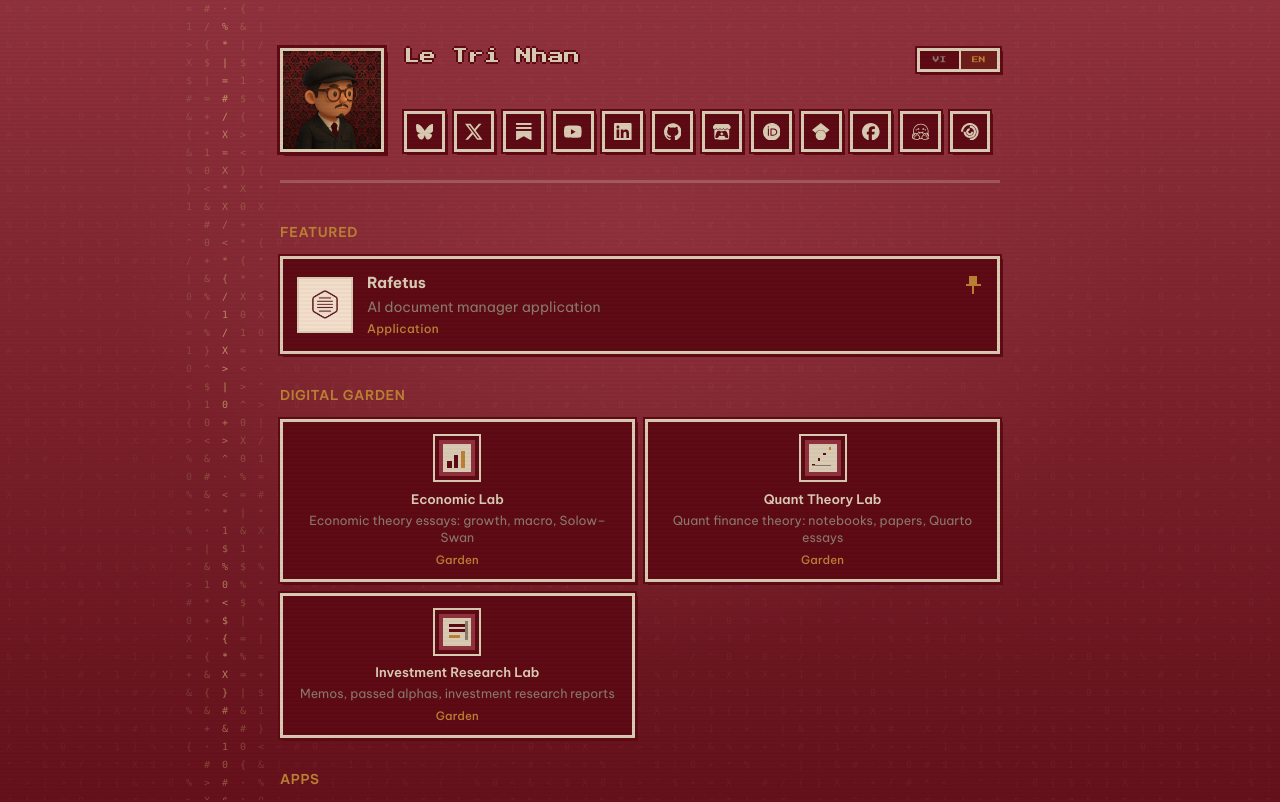
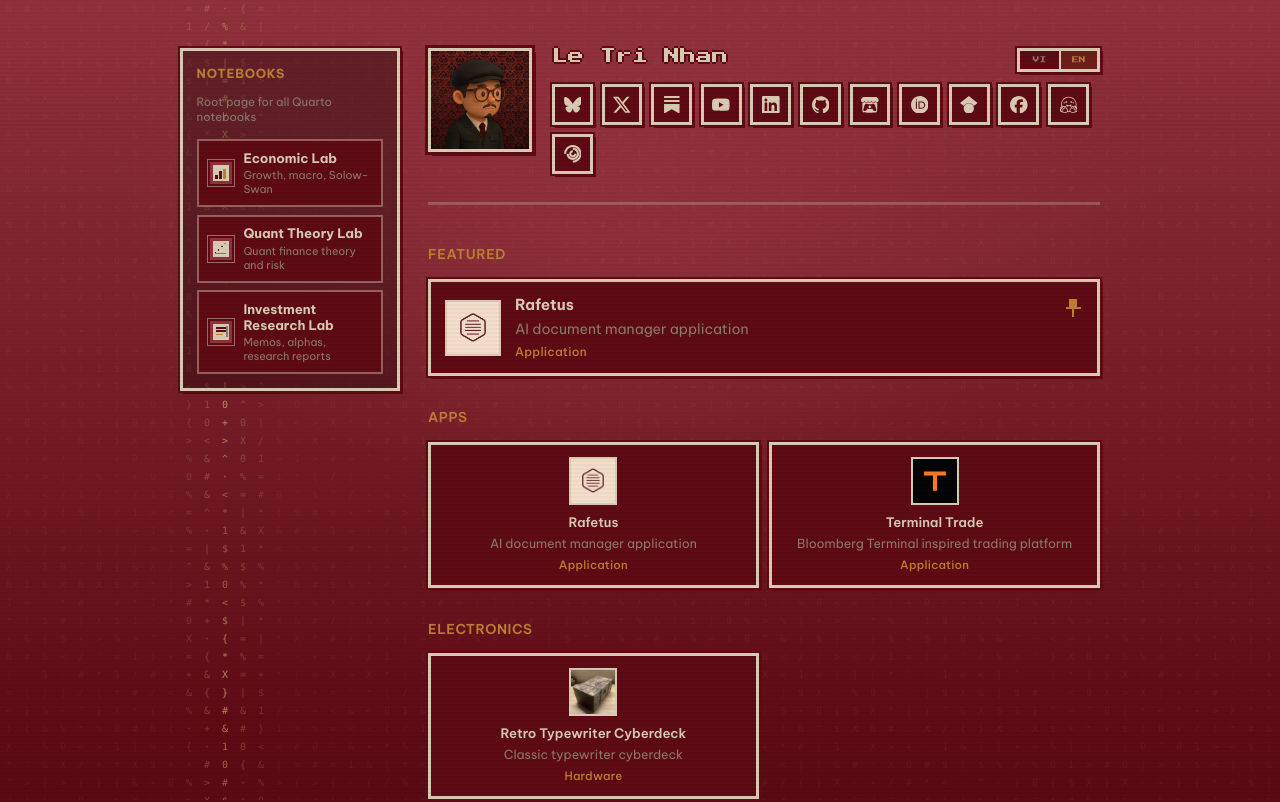
Before and after one commit to letrinhandn/letrinhan-site, a React (Vite) app: page / in a window 1280 px wide. Shown: the top 802 px of the page. Built offline with nearby package versions, Linux system fonts and the light colour scheme.

Commit message:
Make the personal site the notebooks root hub with a sidebar.
Sticky Notebooks rail links Economic Lab, QTL, and IRL from one place.

```diff
--- a/src/App.css
+++ b/src/App.css
@@ -53,13 +53,14 @@
   );
 }
 
-.page {
+.shell {
   position: relative;
   z-index: 1;
-  width: min(560px, calc(100% - 2rem));
-  display: flex;
-  flex-direction: column;
-  gap: 2.5rem;
+  width: min(920px, calc(100% - 2rem));
+  display: grid;
+  grid-template-columns: 220px minmax(0, 1fr);
+  gap: 1.75rem;
+  align-items: start;
   padding: 3rem 0 3rem;
   opacity: 0;
   transform: translateY(8px);
@@ -68,10 +69,113 @@
     transform 0.45s steps(6, end);
 }
 
-.site.is-ready .page {
+.site.is-ready .shell {
   opacity: 1;
   transform: translateY(0);
 }
+
+.notebook-rail {
+  position: sticky;
+  top: 1.25rem;
+  display: flex;
+  flex-direction: column;
+  gap: 0.65rem;
+  padding: 0.85rem;
+  background: rgba(20, 4, 6, 0.35);
+  border: 3px solid var(--paper);
+  box-shadow:
+    0 0 0 2px var(--burgundy-deep),
+    3px 3px 0 var(--ink);
+}
+
+.notebook-rail-label {
+  margin: 0;
+  font-family: var(--font-body);
+  font-size: 0.78rem;
+  font-weight: 700;
+  letter-spacing: 0.06em;
+  text-transform: uppercase;
+  color: var(--gold);
+}
+
+.notebook-rail-hint {
+  margin: 0;
+  font-family: var(--font-body);
+  font-size: 0.72rem;
+  line-height: 1.35;
+  color: var(--paper-dim);
+}
+
+.notebook-nav {
+  display: flex;
+  flex-direction: column;
+  gap: 0.45rem;
+  margin-top: 0.25rem;
+}
+
+.notebook-nav-link {
+  display: grid;
+  grid-template-columns: auto 1fr;
+  gap: 0.55rem;
+  align-items: center;
+  padding: 0.55rem 0.5rem;
+  color: var(--paper);
+  background: var(--burgundy-deep);
+  border: 2px solid rgba(217, 202, 179, 0.45);
+  transition:
+    border-color 0.1s steps(2, end),
+    background 0.1s steps(2, end),
+    color 0.1s steps(2, end),
+    transform 0.1s steps(2, end);
+}
+
+.notebook-nav-link:hover,
+.notebook-nav-link:focus-visible {
+  color: var(--gold);
+  border-color: var(--gold);
+  background: var(--burgundy-bright);
+  transform: translate(-1px, -1px);
+  outline: none;
+}
+
+.notebook-nav-icon {
+  width: 28px;
+  height: 28px;
+  object-fit: cover;
+  border: 1px solid rgba(217, 202, 179, 0.5);
+}
+
+.notebook-nav-copy {
+  display: flex;
+  flex-direction: column;
+  gap: 0.12rem;
+  min-width: 0;
+}
+
+.notebook-nav-title {
+  font-family: var(--font-body);
+  font-size: 0.82rem;
+  font-weight: 650;
+  line-height: 1.25;
+}
+
+.notebook-nav-blurb {
+  font-family: var(--font-body);
+  font-size: 0.68rem;
+  line-height: 1.3;
+  color: var(--paper-dim);
+}
+
+.page {
+  position: relative;
+  z-index: 1;
+  width: 100%;
+  min-width: 0;
+  display: flex;
+  flex-direction: column;
+  gap: 2.5rem;
+}
+
 
 .identity {
   display: grid;
@@ -591,6 +695,22 @@
   transition: letter-spacing 0.12s steps(3, end), color 0.1s steps(2, end);
 }
 
+@media (max-width: 819px) {
+  .shell {
+    grid-template-columns: 1fr;
+    gap: 1.25rem;
+    width: min(560px, calc(100% - 2rem));
+  }
+
+  .notebook-rail {
+    position: static;
+  }
+
+  .notebook-nav {
+    display: grid;
+    grid-template-columns: 1fr;
+  }
+
 @media (max-width: 480px) {
   .identity {
     grid-template-columns: 1fr;
@@ -608,12 +728,6 @@
 
   .work-link.is-compact {
     padding: 0.65rem;
-  }
-}
-
-@media (min-width: 900px) {
-  .page {
-    width: min(720px, calc(100% - 2rem));
   }
 }
 
@@ -694,10 +808,12 @@
 }
 
 @media (prefers-reduced-motion: reduce) {
+  .shell,
   .page,
   .social-btn,
   .social-preview,
   .work-link,
+  .notebook-nav-link,
   .lang-btn,
   .avatar,
   .work-icon,
@@ -717,7 +833,7 @@
     opacity: 0 !important;
   }
 
-  .site .page {
+  .site .shell {
     opacity: 1;
     transform: none;
   }
--- a/src/App.tsx
+++ b/src/App.tsx
@@ -417,8 +417,12 @@ export default function App() {
     }
   }, [])
 
+  const notebooks = useMemo(
+    () => gardenWorks.map((work) => localizeWork(work, locale)),
+    [locale],
+  )
+
   const workSections = useMemo((): WorkSection[] => {
-    const garden = gardenWorks.map((work) => localizeWork(work, locale))
     const apps = appWorks.map((work) => localizeWork(work, locale))
     const electronics = electronicsWorks.map((work) =>
       localizeWork(work, locale),
@@ -436,11 +440,6 @@ export default function App() {
           if (!work) throw new Error(`Featured work missing: ${id}`)
           return work
         }),
-      },
-      {
-        id: 'garden',
-        title: ui.garden[locale],
-        items: garden,
       },
       {
         id: 'apps',
@@ -470,6 +469,37 @@ export default function App() {
       <GlyphField />
       <div className="cursor-glow" aria-hidden="true" />
       <div className="scanlines" aria-hidden="true" />
+
+      <div className="shell">
+        <aside className="notebook-rail" aria-label={ui.notebooks[locale]}>
+          <p className="notebook-rail-label">{ui.notebooks[locale]}</p>
+          <p className="notebook-rail-hint">{ui.notebooksHint[locale]}</p>
+          <nav className="notebook-nav">
+            {notebooks.map((work) => (
+              <a
+                key={work.id}
+                className="notebook-nav-link"
+                href={work.href}
+                target="_blank"
+                rel="noreferrer noopener"
+              >
+                {work.icon ? (
+                  <img
+                    className="notebook-nav-icon"
+                    src={work.icon}
+                    alt=""
+                    width={28}
+                    height={28}
+                  />
+                ) : null}
+                <span className="notebook-nav-copy">
+                  <span className="notebook-nav-title">{work.title}</span>
+                  <span className="notebook-nav-blurb">{work.blurb}</span>
+                </span>
+              </a>
+            ))}
+          </nav>
+        </aside>
 
         <main className="page">
           <header className="identity" aria-label={ui.profile[locale]}>
@@ -521,5 +551,6 @@ export default function App() {
           </div>
         </main>
       </div>
+    </div>
   )
 }
--- a/src/i18n.ts
+++ b/src/i18n.ts
@@ -13,7 +13,11 @@ export type LocalizedWork = {
 
 export const ui = {
   featured: { vi: 'Nổi bật', en: 'Featured' },
-  garden: { vi: 'Digital garden', en: 'Digital garden' },
+  notebooks: { vi: 'Notebooks', en: 'Notebooks' },
+  notebooksHint: {
+    vi: 'Root page cho toàn bộ Quarto notebooks',
+    en: 'Root page for all Quarto notebooks',
+  },
   apps: { vi: 'Ứng dụng', en: 'Apps' },
   electronics: { vi: 'Điện tử', en: 'Electronics' },
   games: { vi: 'Game', en: 'Games' },
@@ -29,34 +33,34 @@ export const gardenWorks: LocalizedWork[] = [
     id: 'economic-lab',
     title: { vi: 'Economic Lab', en: 'Economic Lab' },
     blurb: {
-      vi: 'Bài luận kinh tế học: tăng trưởng, vĩ mô, Solow–Swan',
-      en: 'Economic theory essays: growth, macro, Solow–Swan',
+      vi: 'Tăng trưởng, vĩ mô, Solow-Swan',
+      en: 'Growth, macro, Solow-Swan',
     },
     href: 'https://letrinhandn.github.io/economic-lab/',
     icon: '/lab-economic.svg',
-    badge: { vi: 'Garden', en: 'Garden' },
+    badge: { vi: 'Notebook', en: 'Notebook' },
   },
   {
     id: 'quant-theory-lab',
     title: { vi: 'Quant Theory Lab', en: 'Quant Theory Lab' },
     blurb: {
-      vi: 'Lý thuyết định lượng: notebooks, papers, essays Quarto',
-      en: 'Quant finance theory: notebooks, papers, Quarto essays',
+      vi: 'Lý thuyết định lượng và risk',
+      en: 'Quant finance theory and risk',
     },
     href: 'https://letrinhandn.github.io/quant-theory-lab/',
     icon: '/lab-quant.svg',
-    badge: { vi: 'Garden', en: 'Garden' },
+    badge: { vi: 'Notebook', en: 'Notebook' },
   },
   {
     id: 'investment-research-lab',
     title: { vi: 'Investment Research Lab', en: 'Investment Research Lab' },
     blurb: {
-      vi: 'Memo, alphas đã pass, báo cáo nghiên cứu đầu tư',
-      en: 'Memos, passed alphas, investment research reports',
+      vi: 'Memo, alpha, báo cáo đầu tư',
+      en: 'Memos, alphas, research reports',
     },
     href: 'https://letrinhandn.github.io/investment-research-lab/',
     icon: '/lab-investment.svg',
-    badge: { vi: 'Garden', en: 'Garden' },
+    badge: { vi: 'Notebook', en: 'Notebook' },
   },
 ]
 
```
Lines whose indentation alone changed are shown as unchanged.
